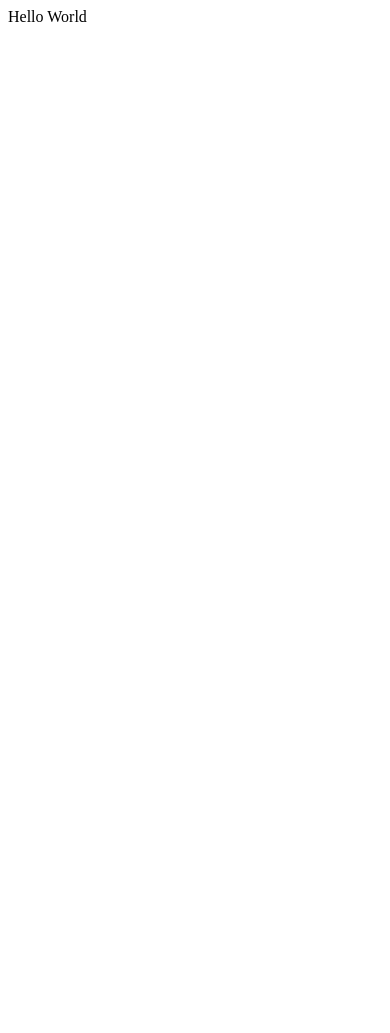
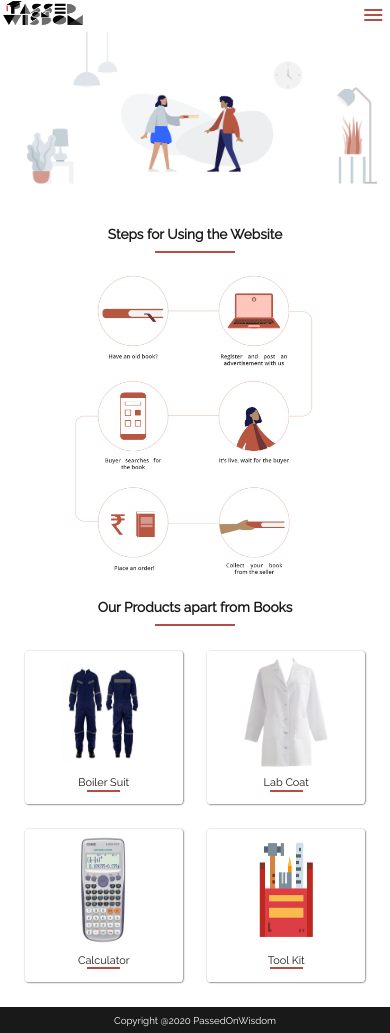
Before and after one commit to manish103p/passedon, a Django app: page / in a window 390 px wide. Before the commit the page is almost empty. Before the commit the page ends 22 px from the top, so only its background shows below. Run offline with Django 3.2, Linux system fonts and the light colour scheme.

Commit message:
index and base pages made along with media

```diff
--- /dev/null
+++ b/templates/base.html
@@ -0,0 +1,208 @@
+<!DOCTYPE html>
+<html lang="en">
+  <head>
+      <meta charset="UTF-8">
+      <meta name="viewport" content="width=device-width, initial-scale=1.0">
+      <title>Passed On Wisdom</title>
+      <link rel="icon" href="passedon\static\images\favicon.png">
+      <link rel="stylesheet" href="https://fonts.googleapis.com/icon?family=Material+Icons">
+      <link href="https://fonts.googleapis.com/css2?family=Raleway&display=swap" rel="stylesheet">
+      <style>
+        body {
+          margin: 0px;
+          padding: 0px;
+          font-family: 'Raleway', sans-serif;
+          font-weight:500;
+          scroll-behavior: smooth;
+
+        }
+
+        #top{
+            width: 2.5vw;
+            display: none;
+            position: fixed;
+            bottom: 1vw;
+            right: 1vw;
+            z-index: 200;
+            cursor: pointer;
+            opacity: 0.7;
+        }
+
+        .topnav {
+            overflow: hidden;
+            background-color: white;
+            position: sticky;
+            top: 0;
+            padding: 0;
+            z-index: 5;
+            zoom:80%;
+            transition: box-shadow 0.2s linear;
+        }
+
+        .topnav a {
+            float: right;
+            display: block;
+            color: #1a1919;
+            text-align: center;
+            padding: 1vw 1.5vw 0.8vw 1.5vw;
+            text-decoration: none;
+            font-size: 1.5vw;
+            font-weight: 1000;
+        }
+
+        .topnav a:hover {
+            color:#1a1919;
+            border-bottom: #1a1919 0.2vw solid;
+            transform: scale(1.03);
+            transition: transform 0.2s linear;
+        }
+
+        .topnav a.active {
+            border-bottom: #B54D47 0.2vw solid;
+        }
+
+        .topnav .icon {
+            display: none;
+        }
+
+        #logo{
+            height: 3vw;
+            margin-top: 0.45vw;
+            margin-left: 1vw;
+        }
+
+        footer{
+            background-color: #1a1919;
+            color:white;
+            padding: 2vw;
+            text-align: center;
+            font-size: 1.2vw;
+        }
+
+        @media screen and (max-width: 700px) {
+
+            #top{
+                width: 7vw;
+            }
+
+            .topnav a {display: none;}
+            .topnav a.icon {
+                float: right;
+                display: block;
+            }
+            .topnav.responsive {position: sticky;}
+            .topnav.responsive .icon {
+                position: absolute;
+                right: 0;
+                top: 0;
+            }
+            .topnav.responsive a {
+                float: none;
+                display: block;
+                text-align: center;
+                font-size: 3vw;
+            }
+            .topnav.responsive a:hover {
+                background-color: lightgrey;
+                border-bottom: none;
+            }
+
+            #logo{
+                height: 5vw !important;
+                width: 15vw !important;
+            }
+            .topnav a.active {
+                border: none;
+            }
+
+            footer{
+                font-size: 2.5vw !important;
+            }
+        }
+
+
+        @media screen and (max-width: 550px) {
+            .topnav.responsive a {
+              float: none;
+              display: block;
+              text-align: center;
+              font-size: 3.5vw;
+            }
+            #logo{
+              height: 30px !important;
+              width: 100px !important;
+            }
+            #menu{
+              font-size: 30px !important;
+            }
+          }
+
+       </style>
+
+        <script>
+            function myFunction() {
+                var x = document.getElementById("myTopnav");
+                if (x.className === "topnav") {
+                x.className += " responsive";
+                } else {
+                x.className = "topnav";
+                }
+            }
+        </script>
+
+        <script>
+              window.onscroll = function() {scrollFunction()};
+
+              function scrollFunction() {
+                if (document.body.scrollTop > 30 || document.documentElement.scrollTop > 30) {
+                  document.getElementById("myTopnav").style.opacity = "0.8";
+                  document.getElementById("myTopnav").style.boxShadow = "#1a1919 0px 0.5px 2px";
+                  document.getElementById("top").style.display = "block";
+
+                } else {
+                  document.getElementById("myTopnav").style.opacity = "1";
+                  document.getElementById("myTopnav").style.boxShadow = "0px 0px 0px";
+                  document.getElementById("top").style.display = "none";
+                }
+              }
+        </script>
+
+        {% block head-content %}
+
+        {% endblock %}
+
+    </head>
+
+    <body>
+        <a href="#myTopnav"><img src="../media/images/top.png" id="top"></a>
+
+        <div class="topnav" id="myTopnav" >
+            <a href="index1.html" style="all: unset; cursor:pointer;">
+              <img src="../media/images/logo.png" id="logo">
+            </a>
+
+            {% block nav-content %}
+
+            {% endblock nav-content %}
+
+            <a  class="icon" onclick="myFunction()">
+                <i class="material-icons" style="font-size: 4vw; color:#B54D47" id="menu">menu</i>
+                </a>
+        </div>
+        {% block body-content %}
+
+        {% endblock %}
+
+        <footer>
+            Copyright @2020 PassedOnWisdom
+        </footer>
+    </body>
+</html>
+
+<!--Yellow: #F0B742
+Red: #B54D47
+Dark Grey: #1a1919-->
+
+<!-- White: #F9F9F8
+Smoke Blue: #3A475D
+Dark Blue: #212537 -->
--- a/templates/index.html
+++ b/templates/index.html
@@ -1 +1,173 @@
-Hello World
+{% extends 'base.html' %}
+
+{% block head-content %}
+      <style>
+      #banner{
+              opacity: 1;
+              animation: fade 2s linear;
+              width: 100%;
+              margin-bottom: 5vw;
+          }
+      @keyframes fade {
+            0% { opacity: 0 }
+            100% { opacity: 1 }
+          }
+
+
+      #steps{
+        opacity: 1;
+        animation: fade 2s linear;
+        width: 60%;
+        margin: 5vw auto;
+        display: block;
+      }
+
+
+      #info{
+      display: grid;
+      justify-content: space-around;
+      grid-template-columns: 1fr 1fr 1fr 1fr;
+      grid-gap: 3vw;
+      margin: 5vw 3vw;
+      zoom: 80%;
+      }
+      #info > a{
+      background-color:white;
+      box-shadow: #4b5261 0.15vw 0.15vw 0.5vw;
+      border-radius: 1vw;
+      height: 25vw;
+      padding: 2vw;
+      text-align: center;
+      color:#1a1919;
+
+      }
+
+      #info > a:hover{
+      transform: scale(1.05);
+      transition: transform 0.2s linear;
+      }
+
+      .productname{
+      width: 100%;
+      margin: 2.5vw 0 0.2vw 0 ;
+      font-size:2vw;
+      }
+
+      .productphoto{
+      align-self: center;
+      height: 18vw;
+      width: 18vw;
+      }
+
+
+      .productnameunderline{
+      border: 1px solid #B54D47;
+      width: 10vw;
+      margin-top: 0.3vw;
+      }
+
+
+
+      @media screen and (max-width: 700px) {
+
+        #steps{
+          content:url("../media/images/steps-mobile.png");
+          width: 65% !important;
+          opacity: 1;
+          animation: fade 2s linear;
+
+        }
+
+        #info{
+          grid-template-columns: 1fr 1fr !important;
+          grid-gap: 8vw;
+          margin: 8vw;
+        }
+        #info > a{
+          height: 45vw;
+        }
+
+        .productname{
+          width: 100%;
+          margin: 2vw 0 0.2vw 0 ;
+          font-size: 3.5vw;
+        }
+
+        .productphoto{
+          align-self: center;
+          height: 35vw;
+          width: 30vw;
+        }
+
+
+        .productnameunderline{
+          border: 1px solid #B54D47;
+          width: 10vw;
+          margin-top: 0.2vw;
+        }
+
+        .heading{
+          font-size: 3.5vw !important;
+        }
+      }
+    </style>
+
+    {% endblock %}
+
+
+
+
+        {% block nav-content %}
+          <a href="#about"> Login/Signup </a>
+          <a href="#about"> About Us </a>
+          <a href="#news"> Sell A Product</a>
+          <a href="#home"> Buy A Product</a>
+        {% endblock nav-content %}
+
+        {% block body-content %}
+
+      <!-- ==================================================================================================== -->
+
+      <img src="../media/images/banner.png" id="banner">
+
+       <!-- ==================================================================================================== -->
+
+      <h1 style="text-align: center; color:#1a1919; font-size: 2vw;" class="heading">Steps for Using the Website</h1>
+      <hr style="border: 1px solid #B54D47; width: 20vw;">
+      <img src="../media/images/steps-desktop.png" id="steps">
+
+       <!-- ==================================================================================================== -->
+
+      <h1 style="text-align: center; color:#1a1919; font-size: 2vw;" class="heading">Our Products apart from Books</h1>
+      <hr style="border: 1px solid #B54D47; width: 20vw;">
+
+      <div id="info">
+          <a href="#" style=" cursor: poimter; text-decoration: none;"><div>
+            <img src="../media/images/boilersuit.jpg" class="productphoto">
+            <div class="productname">Boiler Suit</div>
+            <hr class="productnameunderline">
+          </div></a>
+
+        <a href="#" style=" cursor: poimter; text-decoration: none;"><div>
+            <img src="../media/images/labcoat.jpg" class="productphoto">
+            <div class="productname">Lab Coat</div>
+            <hr class="productnameunderline">
+        </div></a>
+
+        <a href="#" style=" cursor: poimter; text-decoration: none;"><div>
+            <img src="../media/images/calculator.jpg" class="productphoto">
+            <div class="productname">Calculator</div>
+            <hr class="productnameunderline">
+        </div></a>
+
+        <a href="#" style=" cursor: poimter; text-decoration: none;"><div>
+            <img src="../media/images/toolkit.jpg" class="productphoto">
+            <div class="productname">Tool Kit</div>
+            <hr class="productnameunderline">
+        </div></a>
+
+      </div>
+
+      <!-- ==================================================================================================== -->
+
+{% endblock %}
```
Also changed, not shown: media/images/banner.png (added), media/images/boilersuit.jpg (added), media/images/calculator.jpg (added), media/images/favicon.png (added), media/images/labcoat.jpg (added), media/images/logo.png (added), media/images/steps-desktop.png (added), media/images/steps-mobile.png (added), media/images/toolkit.jpg (added), media/images/top.png (added).
